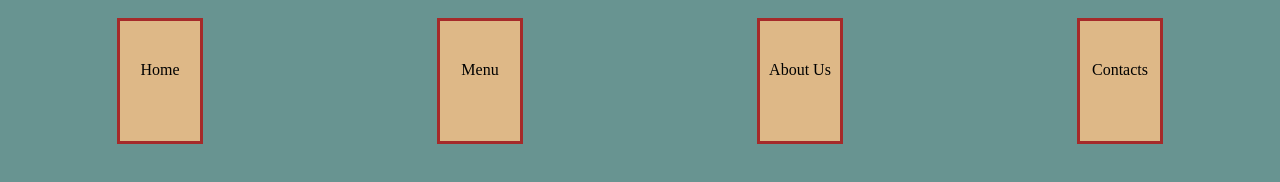
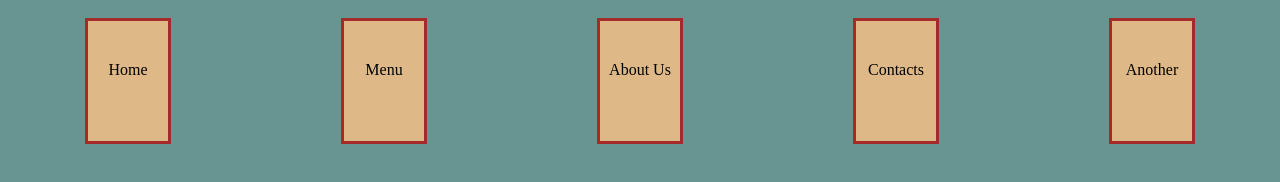
Before and after one commit to VJPuccia/my-example-site, a plain HTML site: page index.html in a window 1280 px wide. Drawn offline with Linux system fonts and the light colour scheme.

Commit message:
added line

```diff
--- a/index.html
+++ b/index.html
@@ -15,6 +15,7 @@
         <p>Menu</p>
         <p>About Us</p>
         <p>Contacts</p>
+        <p>Another</p>
       </nav>
     </div>
   </body>
```
